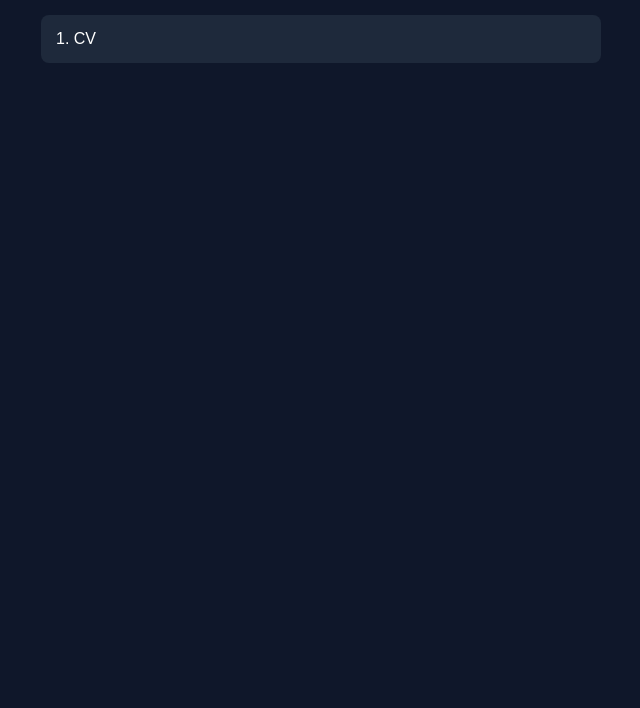
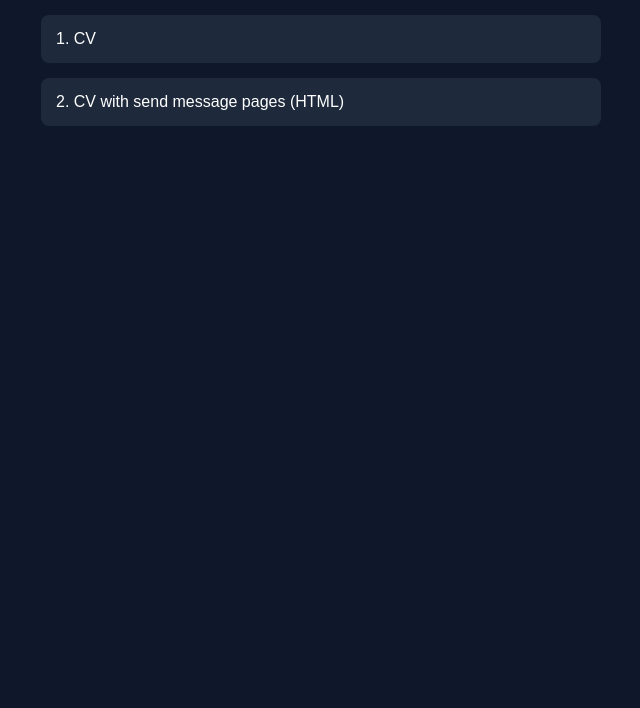
Before and after one commit to limploc/mk_web, a plain HTML site: page index.html in a window 1280 px wide. Shown: the part 92-800 px from the top of the page, without its empty margins (319-959 px from the left). Drawn offline with Linux system fonts and the light colour scheme.

Commit message:
Feat(Assignment 2):  CV with send message (HTML) link to README and index.html

```diff
--- a/index.html
+++ b/index.html
@@ -15,6 +15,11 @@
                 1. CV
             </a>
         </li>
+        <li>
+            <a href="https://github.com/limploc/mk_web/tree/tugas2">
+                2. CV with send message pages (HTML)
+            </a>
+        </li>
     </ul>
 
 </body>
```
Also changed, not shown: 2 other files.
